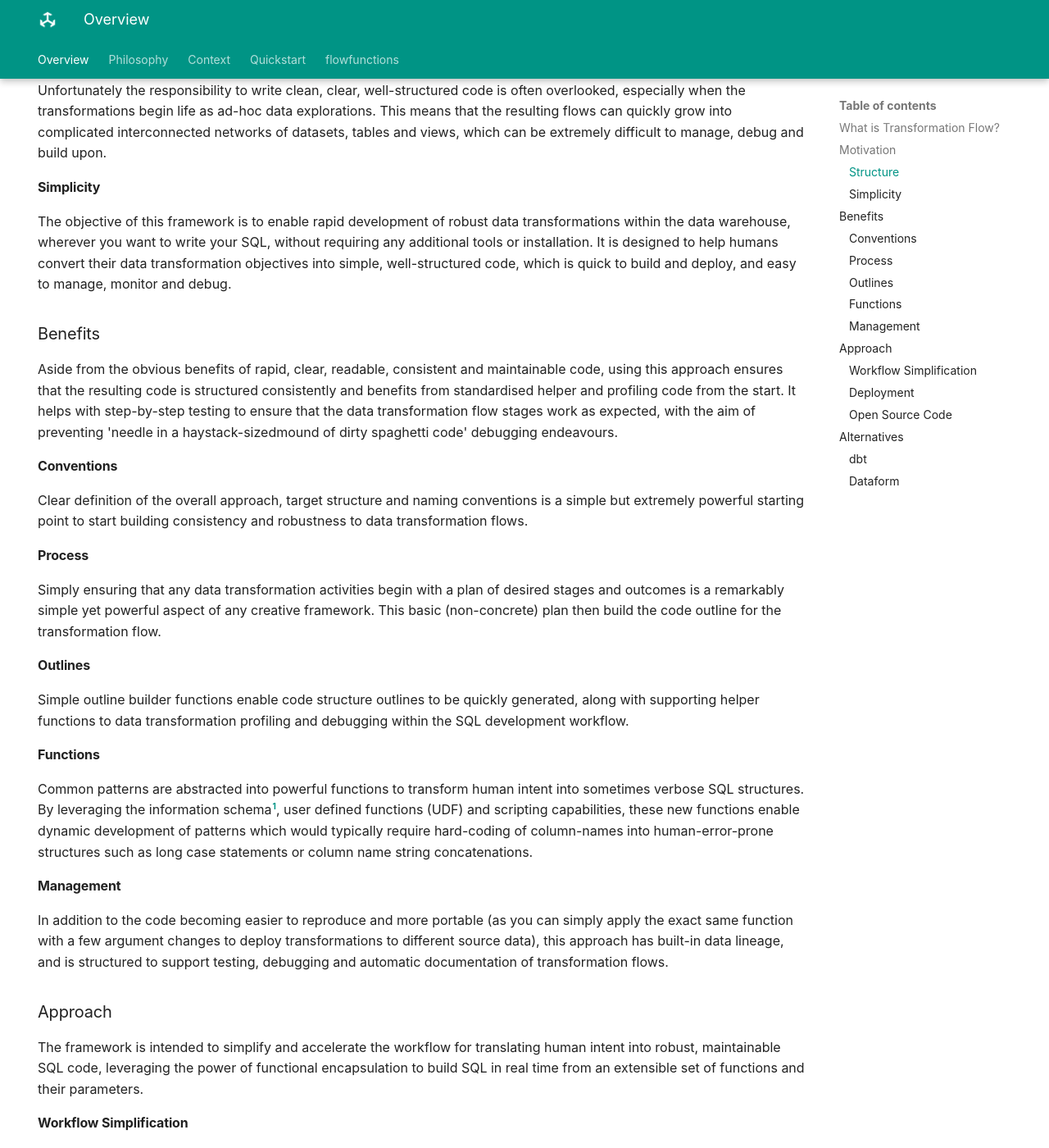
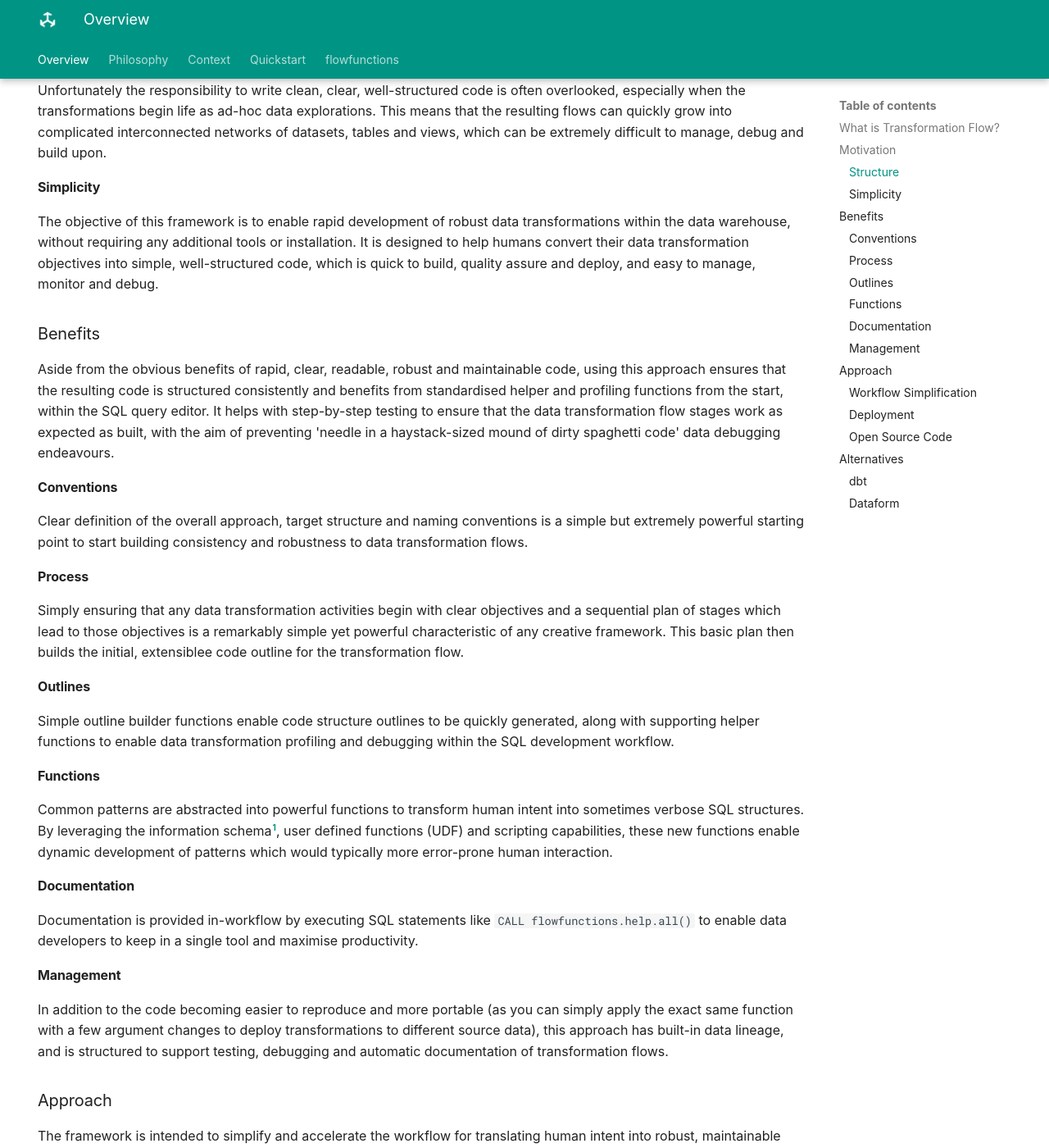
Before and after one commit to transformationflow/transformationflow.github.io, an MkDocs documentation site: the page built from docs/index.md, in a window 1280 px wide and 1400 px high, scrolled down 527 px. Shown: the whole window at 82% size. Built offline with MkDocs 1.6.1 and Material for MkDocs 9.7.7, drawn with Linux system fonts in a browser that asks for light colours; some web fonts are replaced; comment, search, counter and statistics services are not loaded; some of the changed text lies outside the part shown.

Commit message:
updated intro

```diff
--- a/docs/index.md
+++ b/docs/index.md
@@ -15,22 +15,25 @@
 Unfortunately the responsibility to write clean, clear, well-structured code is often overlooked, especially when the transformations begin life as ad-hoc data explorations.  This means that the resulting flows can quickly grow into complicated interconnected networks of datasets, tables and views, which can be extremely difficult to manage, debug and build upon.
 
 ### Simplicity
-The objective of this framework is to enable rapid development of robust data transformations within the data warehouse, wherever you want to write your SQL, without requiring any additional tools or installation. It is designed to help humans convert their data transformation objectives into simple, well-structured code, which is quick to build and deploy, and easy to manage, monitor and debug.
+The objective of this framework is to enable rapid development of robust data transformations within the data warehouse, without requiring any additional tools or installation. It is designed to help humans convert their data transformation objectives into simple, well-structured code, which is quick to build, quality assure and deploy, and easy to manage, monitor and debug.
 
 ## Benefits
-Aside from the obvious benefits of rapid, clear, readable, consistent and maintainable code, using this approach ensures that the resulting code is structured consistently and benefits from standardised helper and profiling code from the start.  It helps with step-by-step testing to ensure that the data transformation flow stages work as expected, with the aim of preventing 'needle in a haystack-sizedmound of dirty spaghetti code' debugging endeavours.
+Aside from the obvious benefits of rapid, clear, readable, robust and maintainable code, using this approach ensures that the resulting code is structured consistently and benefits from standardised helper and profiling functions from the start, within the SQL query editor.  It helps with step-by-step testing to ensure that the data transformation flow stages work as expected as built, with the aim of preventing 'needle in a haystack-sized mound of dirty spaghetti code' data debugging endeavours.
 
 ### Conventions
 Clear definition of the overall approach, target structure and naming conventions is a simple but extremely powerful starting point to start building consistency and robustness to data transformation flows.
 
 ### Process
-Simply ensuring that any data transformation activities begin with a plan of desired stages and outcomes is a remarkably simple yet powerful aspect of any creative framework.  This basic (non-concrete) plan then build the code outline for the transformation flow.
+Simply ensuring that any data transformation activities begin with clear objectives and a sequential plan of stages which lead to those objectives is a remarkably simple yet powerful characteristic of any creative framework.  This basic plan then builds the initial, extensiblee code outline for the transformation flow.
 
 ### Outlines
-Simple outline builder functions enable code structure outlines to be quickly generated, along with supporting helper functions to data transformation profiling and debugging within the SQL development workflow.
+Simple outline builder functions enable code structure outlines to be quickly generated, along with supporting helper functions to enable data transformation profiling and debugging within the SQL development workflow.
 
 ### Functions
-Common patterns are abstracted into powerful functions to transform human intent into sometimes verbose SQL structures.  By leveraging the information schema[^1], user defined functions (UDF) and scripting capabilities, these new functions enable dynamic development of patterns which would typically require hard-coding of column-names into human-error-prone structures such as long case statements or column name string concatenations.
+Common patterns are abstracted into powerful functions to transform human intent into sometimes verbose SQL structures.  By leveraging the information schema[^1], user defined functions (UDF) and scripting capabilities, these new functions enable dynamic development of patterns which would typically more error-prone human interaction.
+
+### Documentation
+Documentation is provided in-workflow by executing SQL statements like `CALL flowfunctions.help.all()` to enable data developers to keep in a single tool and maximise productivity.
 
 ### Management
 In addition to the code becoming easier to reproduce and more portable (as you can simply apply the exact same function with a few argument changes to deploy transformations to different source data), this approach has built-in data lineage, and is structured to support testing, debugging and automatic documentation of transformation flows.
@@ -39,24 +42,24 @@
 The framework is intended to simplify and accelerate the workflow for translating human intent into robust, maintainable SQL code, leveraging the power of functional encapsulation to build SQL in real time from an extensible set of functions and their parameters.
 
 ### Workflow Simplification
-Data workflows can be extremely complicated, requiring repeated context switching, multiple systems and large-scale data management, which impacts productivity by limiting the opportunity to get into a flow state for creative problem solving.  By keeping the entire workflow inside one platform and mode of thinking, the objective is to maximise creative productivity.
+Data workflows can be extremely complicated, requiring repeated context switching, multiple systems and large-scale data management, which impacts productivity by limiting the opportunity to get into a flow state for creative problem solving.  By keeping the entire workflow inside one platform and mode of thinking, the objective is to maximise creative productivity and enjoyment of the process.
 
 ### Deployment
 Simple deployment patterns are documented and supported with powerful functions to leverage powerful native functionality (e.g. external tables, partitioned & clustered tables and Google Cloud Storage data exports) to enable the end-to-end logical flows to be deployed in a data-efficient manner and to minimise ongoing query costs and maximise performance.
 
 ### Open Source Code
-The code base is open source, with the source function code (including arguments and detailed descriptions) soon to be made available at [transformationflow/flowfunctions](https://github.com/transformationflow/flowfunctions).  Access to the `flowfunctions` BigQuery project and functions is currently in private beta, please contact [flowfunctions@transformationflow.io](mailto:flowfunctions@transformationflow.io) for access in your geography.
+The code base is open source, with the source function code (including arguments and detailed descriptions) to be made available at [transformationflow/flowfunctions](https://github.com/transformationflow/flowfunctions).  Access to the `flowfunctions` BigQuery project and functions is currently in private beta, please contact [flowfunctions@transformationflow.io](mailto:flowfunctions@transformationflow.io) for access in your geography.
 
 ## Alternatives
-This framework was born because the alternatives did not meet the requirements for our specific use-cases, where implementation of additional external tools would have added unneccesary complexity to a data transformation process which is completely manageable in pure SQL (plus additional innovstions in scripting, functions, and Data Definition Language).
+This framework was born out of a desire for simplicity.  In many cases, implementation of additional external tools would have added unneccesary complexity to a data transformation process which is completely manageable without ever leaving the BigQuery console[^2].
 
 For more complex situations where hundreds or thousands of interdependant transformations need to be developed, deployed, orchestrated and managed, or collaboration is required across a large number of people or teams, then it might make more sense to use an external tool.
 
 ### dbt
-[dbt](https://www.getdbt.com/) is the industry standard tool for data transformation, leveraging Jinja templating inside SQL to enable analytics engineers to model data and deploy/manage data transformations.  It is written in Python.
+[dbt](https://www.getdbt.com/) is the industry (gold) standard tool for data transformation and the origin of the Analytics Engineering profession. It uses jinja templating inside SQL to enable Analytics Engineers to model data and deploy/manage data transformations.  It is written in Python.
 
 ### Dataform
 [Dataform](https://dataform.co/) is a BigQuery-specific platform for transformation collaboration, using Javascript and SQLX (a templated SQL variant).
 
 
-[^1]: the various [INFORMATION_SCHEMA](https://cloud.google.com/bigquery/docs/information-schema-intro) views contain metadata about datasets, columns, tables, views and other assetss
+[^1]: the various [INFORMATION_SCHEMA](https://cloud.google.com/bigquery/docs/information-schema-intro) views contain metadata about datasets, columns, tables, views and other assets.
```
